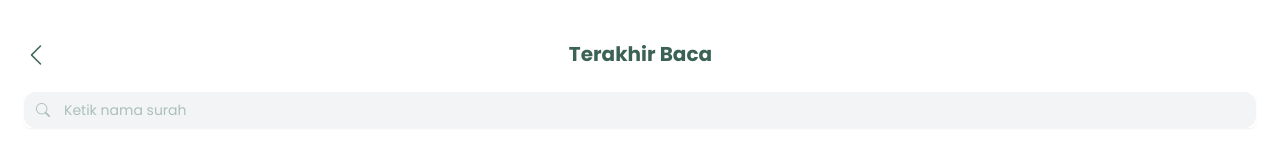
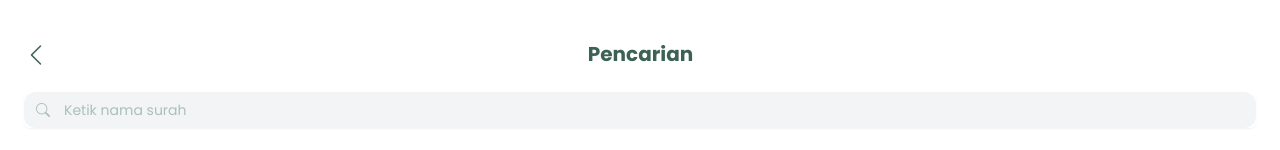
Before and after one commit to zaenalrfn/Quranku, a Vue app: page /pencarian in a window 1280 px wide. Shown: the top 150 px of the page. Built offline with nearby package versions, Linux system fonts and the light colour scheme.

Commit message:
fix title Nav with route meta title

```diff
--- a/src/components/Nav.vue
+++ b/src/components/Nav.vue
@@ -8,7 +8,9 @@
       </div>
     </router-link>
     <div class="tb-text ml-[-47px]">
-      <h2 class="text-xl text-text_color_bold_1 font-bold">Terakhir Baca</h2>
+      <h2 class="text-xl text-text_color_bold_1 font-bold">
+        {{ $route.meta.title }}
+      </h2>
     </div>
   </div>
 </template>
--- a/src/router/index.js
+++ b/src/router/index.js
@@ -10,26 +10,41 @@ const routes = [
     path: "/",
     name: "home",
     component: HomeView,
+    meta: {
+      title: "Home",
+    },
   },
   {
     path: "/Terakhir_baca",
     name: "terakhir_baca",
     component: TerakhirBaca,
+    meta: {
+      title: "Terakhir Baca",
+    },
   },
   {
     path: "/baca_quran",
     name: "baca_quran",
     component: BacaQuran,
+    meta: {
+      title: "Baca Quran",
+    },
   },
   {
     path: "/quran",
     name: "equran",
     component: QuranKu,
+    meta: {
+      title: "Quranku",
+    },
   },
   {
     path: "/pencarian",
     name: "pencarian",
     component: PencarianQuranku,
+    meta: {
+      title: "Pencarian",
+    },
   },
 ];
 
```
